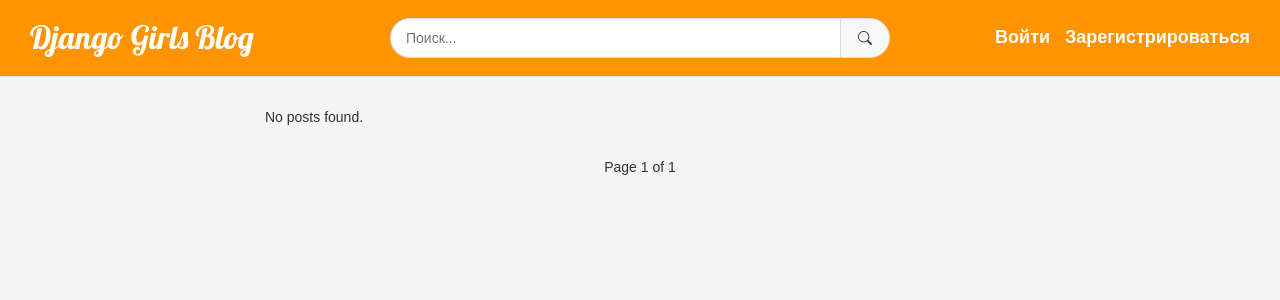
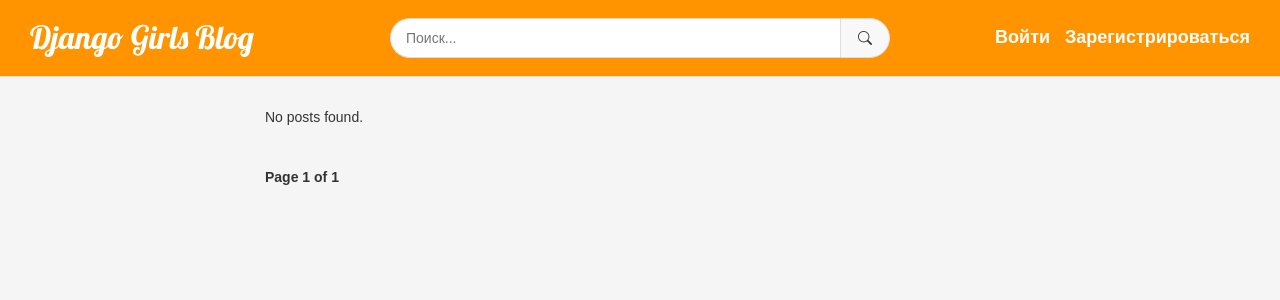
Before and after one commit to angelshear/my-first-blog, a Django app: page / in a window 1280 px wide. Shown: the top 300 px of the page. Run offline with Django 5.2, Linux system fonts and the light colour scheme; data that the repository does not hold is empty; some libraries are stand-ins or nearby versions.

Commit message:
Modified templates to display posts from database.

```diff
--- a/blog/static/css/blog.css
+++ b/blog/static/css/blog.css
@@ -1182,31 +1182,47 @@ body {
 
 .pagination {
 
+    position: relative;
+
     margin-top: 30px;
 
-    display: flex;
-
-    justify-content: center;
-
-    align-items: center;
-
-    gap: 10px;
+    min-height: 30px;
+}
+
+.pagination-center {
+
+    text-align: center;
+
+    font-weight: bold;
+}
+
+.pagination-left {
+
+    position: absolute;
+
+    left: 0;
+
+    top: 0;
+}
+
+.pagination-right {
+
+    position: absolute;
+
+    right: 0;
+
+    top: 0;
 }
 
 .pagination a {
 
-    margin: 0 10px;
+    margin: 0 5px;
 
     text-decoration: none;
 
     color: #ff9400;
 
     font-weight: bold;
-}
-
-.pagination span {
-
-    margin: 0 10px;
 }
 
 
--- a/blog/templates/blog/posts/post_list.html
+++ b/blog/templates/blog/posts/post_list.html
@@ -97,11 +97,11 @@
 
     <div class="pagination">
 
+        <div class="pagination-left">
+
             {% if page_obj.has_previous %}
 
-            <a href="?page=1">
-                First
-            </a>
+                <a href="?page=1">First</a>
 
                 <a href="?page={{ page_obj.previous_page_number }}">
                     Previous
@@ -109,12 +109,16 @@
 
             {% endif %}
 
-        <span>
+        </div>
+
+        <div class="pagination-center">
 
             Page {{ page_obj.number }}
             of {{ page_obj.paginator.num_pages }}
 
-        </span>
+        </div>
+
+        <div class="pagination-right">
 
             {% if page_obj.has_next %}
 
@@ -130,4 +134,6 @@
 
         </div>
 
+    </div>
+
 {% endblock %}
```
Lines whose indentation alone changed are shown as unchanged.
